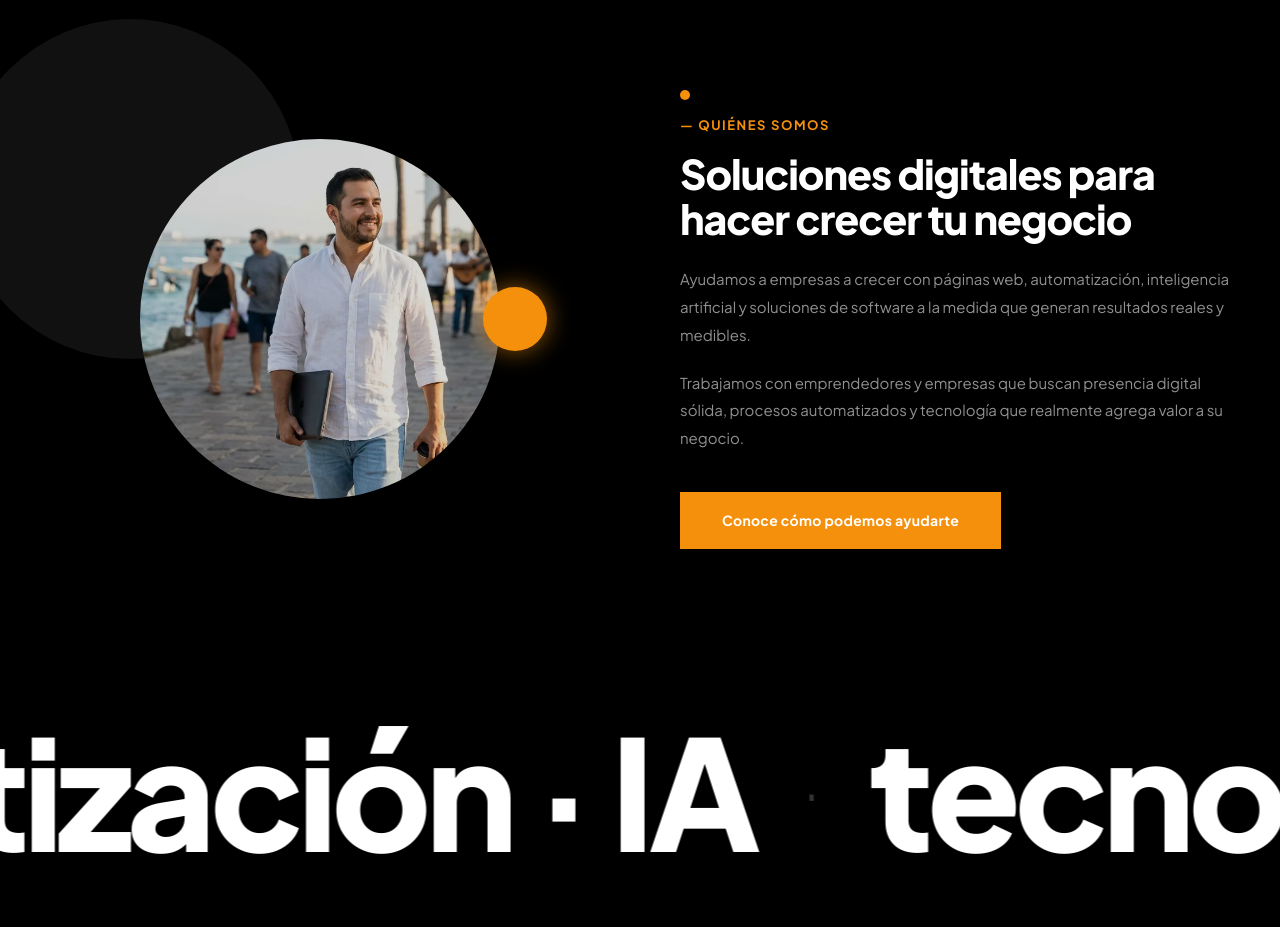
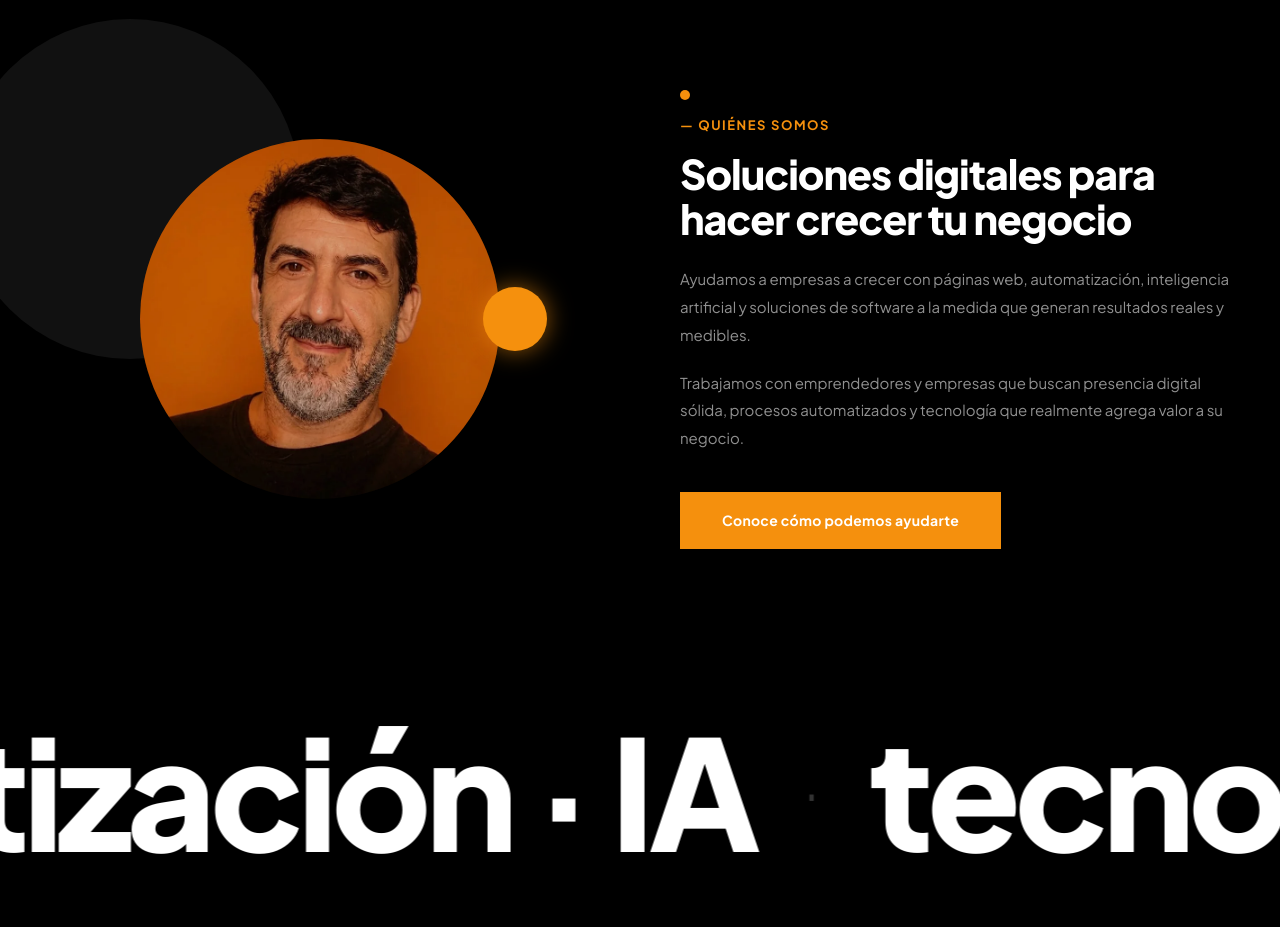
Before and after one commit to dc-crypto/diego-landing, a Next.js app: page / in a window 1280 px wide. Shown: the part 1600-2527 px from the top of the page. Built offline with nearby package versions, Linux system fonts and the light colour scheme; grey boxes are pictures that could not be loaded.

Commit message:
Update About section photo
Replace the headshot with a new photo, resized to 800x800 and
converted to WebP for web delivery.

Co-Authored-By: Claude Sonnet 5 <noreply@anthropic.com>

```diff
--- a/app/page.tsx
+++ b/app/page.tsx
@@ -530,8 +530,8 @@ function About() {
             <div className="about-circle-wrap" style={{ position: "relative", width: "360px", height: "360px", borderRadius: "50%", overflow: "hidden", zIndex: 1, flexShrink: 0 }}>
               <img
                 src="/about-diego.webp"
-                alt="Diego Castro en el malecón de Puerto Vallarta"
-                style={{ width: "100%", height: "100%", objectFit: "cover", objectPosition: "center 30%", display: "block" }}
+                alt="Diego Castro, fundador de diegocastro.tech"
+                style={{ width: "100%", height: "100%", objectFit: "cover", objectPosition: "center", display: "block" }}
               />
               <div style={{ position: "absolute", inset: 0, background: "rgba(0,0,0,0.15)" }} />
             </div>
```
Also changed, not shown: public/about-diego.webp.
